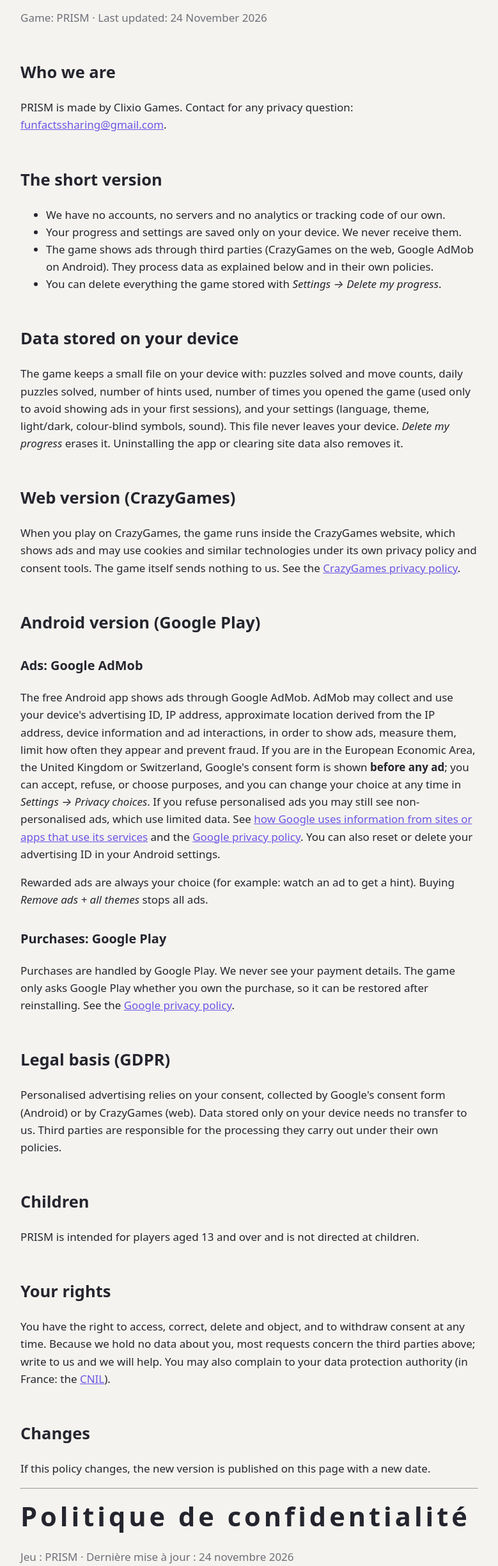
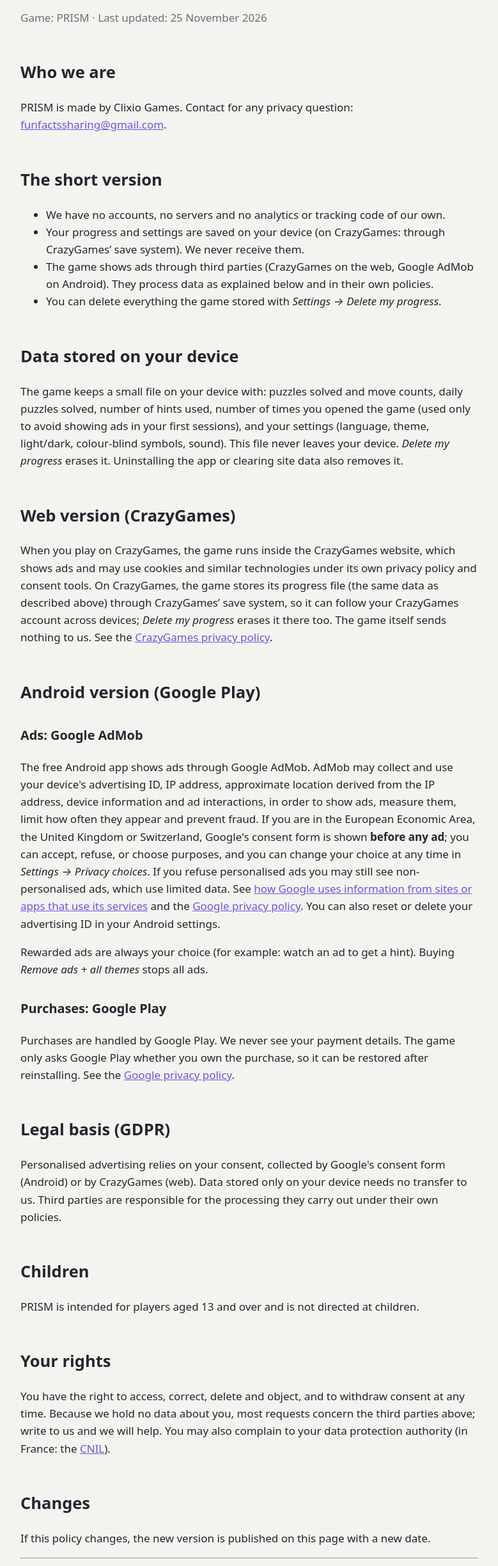
Before and after one commit to clixiogames/clixiogames.github.io, a plain HTML site: page prism/privacy.html in a window 1280 px wide. Shown: the part 153-2600 px from the top of the page at 64% size, without its empty margins (250-1029 px from the left). Drawn offline with Linux system fonts and the light colour scheme.

Commit message:
PRISM privacy policy: CrazyGames save system
Co-Authored-By: Claude Opus 5.5 <noreply@anthropic.com>
Claude-Session: https://claude.ai/code/session_01TEkMU15rxQKE7cn1RZn8zf

```diff
--- a/prism/privacy.html
+++ b/prism/privacy.html
@@ -5,7 +5,7 @@
 <nav><a href="./">Home</a><a href="#en">English</a><a href="#fr">Français</a></nav>
 
 <h1 id="en">Privacy policy</h1>
-<p class="muted">Game: PRISM · Last updated: 24 November 2026</p>
+<p class="muted">Game: PRISM · Last updated: 25 November 2026</p>
 
 <h2>Who we are</h2>
 <p>PRISM is made by Clixio Games. Contact for any privacy question: <a href="mailto:funfactssharing@gmail.com">funfactssharing@gmail.com</a>.</p>
@@ -13,7 +13,7 @@
 <h2>The short version</h2>
 <ul>
 <li>We have no accounts, no servers and no analytics or tracking code of our own.</li>
-<li>Your progress and settings are saved only on your device. We never receive them.</li>
+<li>Your progress and settings are saved on your device (on CrazyGames: through CrazyGames’ save system). We never receive them.</li>
 <li>The game shows ads through third parties (CrazyGames on the web, Google AdMob on Android). They process data as explained below and in their own policies.</li>
 <li>You can delete everything the game stored with <em>Settings → Delete my progress</em>.</li>
 </ul>
@@ -22,7 +22,7 @@
 <p>The game keeps a small file on your device with: puzzles solved and move counts, daily puzzles solved, number of hints used, number of times you opened the game (used only to avoid showing ads in your first sessions), and your settings (language, theme, light/dark, colour-blind symbols, sound). This file never leaves your device. <em>Delete my progress</em> erases it. Uninstalling the app or clearing site data also removes it.</p>
 
 <h2>Web version (CrazyGames)</h2>
-<p>When you play on CrazyGames, the game runs inside the CrazyGames website, which shows ads and may use cookies and similar technologies under its own privacy policy and consent tools. The game itself sends nothing to us. See the <a href="https://www.crazygames.com/privacy-policy">CrazyGames privacy policy</a>.</p>
+<p>When you play on CrazyGames, the game runs inside the CrazyGames website, which shows ads and may use cookies and similar technologies under its own privacy policy and consent tools. On CrazyGames, the game stores its progress file (the same data as described above) through CrazyGames’ save system, so it can follow your CrazyGames account across devices; <em>Delete my progress</em> erases it there too. The game itself sends nothing to us. See the <a href="https://www.crazygames.com/privacy-policy">CrazyGames privacy policy</a>.</p>
 
 <h2>Android version (Google Play)</h2>
 <h3>Ads: Google AdMob</h3>
@@ -46,7 +46,7 @@
 <hr>
 
 <h1 id="fr">Politique de confidentialité</h1>
-<p class="muted">Jeu : PRISM · Dernière mise à jour : 24 novembre 2026</p>
+<p class="muted">Jeu : PRISM · Dernière mise à jour : 25 novembre 2026</p>
 
 <h2>Qui sommes-nous</h2>
 <p>PRISM est créé par Clixio Games. Contact pour toute question de confidentialité : <a href="mailto:funfactssharing@gmail.com">funfactssharing@gmail.com</a>.</p>
@@ -54,7 +54,7 @@
 <h2>En bref</h2>
 <ul>
 <li>Pas de compte, pas de serveur, aucun outil d’analyse ou de suivi qui nous appartienne.</li>
-<li>Ta progression et tes réglages sont enregistrés uniquement sur ton appareil. Nous ne les recevons jamais.</li>
+<li>Ta progression et tes réglages sont enregistrés sur ton appareil (sur CrazyGames : via le système de sauvegarde de CrazyGames). Nous ne les recevons jamais.</li>
 <li>Le jeu affiche des publicités via des tiers (CrazyGames sur le web, Google AdMob sur Android), qui traitent des données comme expliqué ci-dessous et dans leurs propres politiques.</li>
 <li>Tu peux tout effacer avec <em>Réglages → Supprimer ma progression</em>.</li>
 </ul>
@@ -63,7 +63,7 @@
 <p>Le jeu garde un petit fichier sur ton appareil : puzzles résolus et nombre de coups, puzzles du jour résolus, nombre d’indices utilisés, nombre d’ouvertures du jeu (uniquement pour ne pas afficher de pub lors des premières sessions) et tes réglages (langue, thème, clair/sombre, symboles daltoniens, son). Ce fichier ne quitte jamais ton appareil. <em>Supprimer ma progression</em> l’efface, tout comme la désinstallation ou l’effacement des données du site.</p>
 
 <h2>Version web (CrazyGames)</h2>
-<p>Sur CrazyGames, le jeu fonctionne dans le site CrazyGames, qui affiche des publicités et peut utiliser des cookies selon sa propre politique et ses outils de consentement. Le jeu ne nous envoie rien. Voir la <a href="https://www.crazygames.com/privacy-policy">politique de confidentialité de CrazyGames</a>.</p>
+<p>Sur CrazyGames, le jeu fonctionne dans le site CrazyGames, qui affiche des publicités et peut utiliser des cookies selon sa propre politique et ses outils de consentement. Sur CrazyGames, le jeu enregistre son fichier de progression (les mêmes données que ci-dessus) via le système de sauvegarde de CrazyGames, pour qu’il suive ton compte CrazyGames sur tous tes appareils ; <em>Supprimer ma progression</em> l’efface aussi là-bas. Le jeu ne nous envoie rien. Voir la <a href="https://www.crazygames.com/privacy-policy">politique de confidentialité de CrazyGames</a>.</p>
 
 <h2>Version Android (Google Play)</h2>
 <h3>Publicités : Google AdMob</h3>
```
